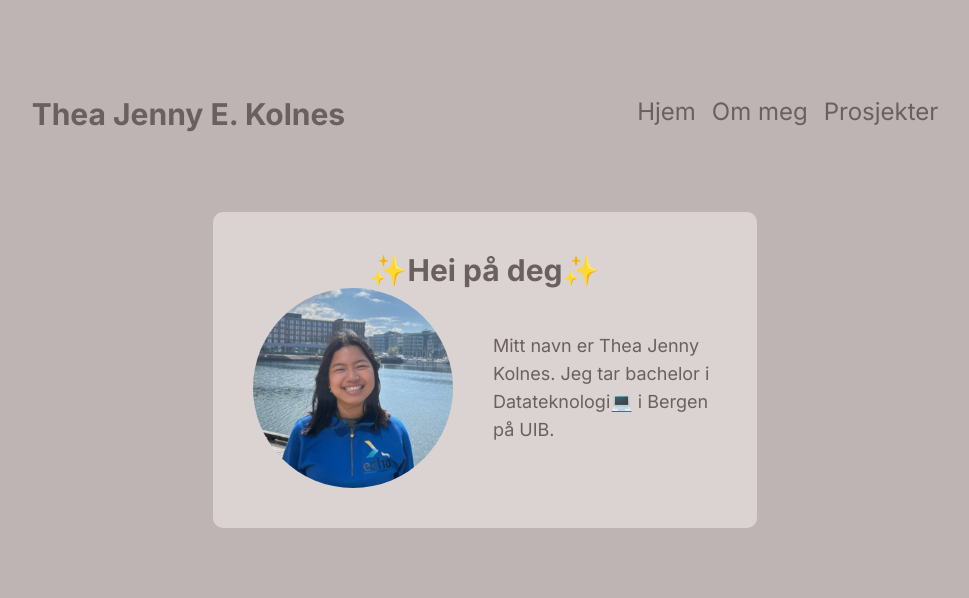
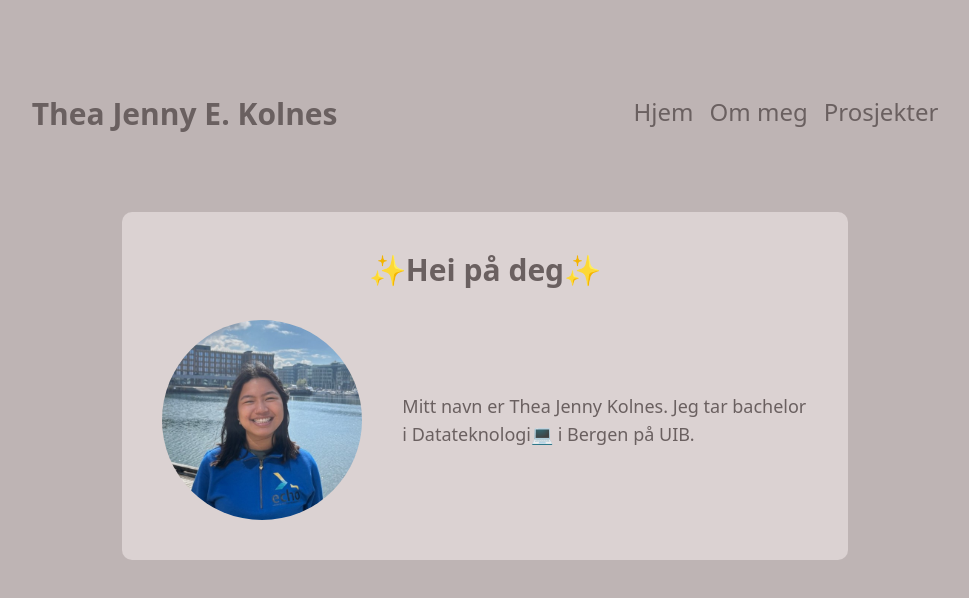
Before and after one commit to tjekol/homepage, a Next.js app in the folder my-app/: page / in a window 1280 px wide. Shown: the top 598 px of the page, without its empty margins (155-1124 px from the left). Built offline with nearby package versions, Linux system fonts and the light colour scheme.

Commit message:
added shad ui to project

```diff
--- a/my-app/src/app/globals.css
+++ b/my-app/src/app/globals.css
@@ -2,31 +2,77 @@
 @tailwind components;
 @tailwind utilities;
 
-:root {
-  --foreground-rgb: 0, 0, 0;
-  --background-start-rgb: 214, 219, 220;
-  --background-end-rgb: 255, 255, 255;
-}
+@layer base {
+  :root {
+    --background: 0 0% 100%;
+    --foreground: 20 14.3% 4.1%;
 
-@media (prefers-color-scheme: dark) {
-  :root {
-    --foreground-rgb: 255, 255, 255;
-    --background-start-rgb: 0, 0, 0;
-    --background-end-rgb: 0, 0, 0;
+    --card: 0 0% 100%;
+    --card-foreground: 20 14.3% 4.1%;
+
+    --popover: 0 0% 100%;
+    --popover-foreground: 20 14.3% 4.1%;
+
+    --primary: 24 9.8% 10%;
+    --primary-foreground: 60 9.1% 97.8%;
+
+    --secondary: 60 4.8% 95.9%;
+    --secondary-foreground: 24 9.8% 10%;
+
+    --muted: 60 4.8% 95.9%;
+    --muted-foreground: 25 5.3% 44.7%;
+
+    --accent: 60 4.8% 95.9%;
+    --accent-foreground: 24 9.8% 10%;
+
+    --destructive: 0 84.2% 60.2%;
+    --destructive-foreground: 60 9.1% 97.8%;
+
+    --border: 20 5.9% 90%;
+    --input: 20 5.9% 90%;
+    --ring: 20 14.3% 4.1%;
+
+    --radius: 0.5rem;
+  }
+
+  .dark {
+    --background: 20 14.3% 4.1%;
+    --foreground: 60 9.1% 97.8%;
+
+    --card: 20 14.3% 4.1%;
+    --card-foreground: 60 9.1% 97.8%;
+
+    --popover: 20 14.3% 4.1%;
+    --popover-foreground: 60 9.1% 97.8%;
+
+    --primary: 60 9.1% 97.8%;
+    --primary-foreground: 24 9.8% 10%;
+
+    --secondary: 12 6.5% 15.1%;
+    --secondary-foreground: 60 9.1% 97.8%;
+
+    --muted: 12 6.5% 15.1%;
+    --muted-foreground: 24 5.4% 63.9%;
+
+    --accent: 12 6.5% 15.1%;
+    --accent-foreground: 60 9.1% 97.8%;
+
+    --destructive: 0 62.8% 30.6%;
+    --destructive-foreground: 60 9.1% 97.8%;
+
+    --border: 12 6.5% 15.1%;
+    --input: 12 6.5% 15.1%;
+    --ring: 24 5.7% 82.9%;
   }
 }
 
-body {
-  color: rgb(var(--foreground-rgb));
-  background: linear-gradient(
-      to bottom,
-      transparent,
-      rgb(var(--background-end-rgb))
-    )
-    rgb(var(--background-start-rgb));
-}
-
 @layer base {
+  * {
+    @apply border-border;
+  }
+  body {
+    @apply bg-background text-foreground;
+  }
   h1 {
     @apply text-3xl;
   }
--- a/my-app/src/app/layout.tsx
+++ b/my-app/src/app/layout.tsx
@@ -1,8 +1,12 @@
 import type { Metadata } from 'next';
-import { Inter } from 'next/font/google';
+import { Inter as FontSans } from 'next/font/google';
 import './globals.css';
+import { cn } from '@/lib/utils';
 
-const inter = Inter({ subsets: ['latin'] });
+export const fontSans = FontSans({
+	subsets: ['latin'],
+	variable: '--font-sans',
+});
 
 export const metadata: Metadata = {
 	title: 'Create Next App',
@@ -16,7 +20,9 @@
 }) {
 	return (
 		<html lang="en">
-			<body className={inter.className}>{children}</body>
+			<body className={cn('min-h-screen bg-background font-sans antialiased',fontSans.variable)}>
+				{children}
+			</body>
 		</html>
 	);
 }
--- a/my-app/src/app/page.tsx
+++ b/my-app/src/app/page.tsx
@@ -3,19 +3,19 @@
 
 export default function Home() {
 	return (
-		<main className="flex min-h-screen flex-col items-center p-24 bg-primary">
+		<main className="flex min-h-screen flex-col items-center p-24 bg-lightbrown">
 			<div className='w-5/6 flex space-x-4 mb-20'>
-				<h1 className='text-dark grow font-bold'>Thea Jenny E. Kolnes</h1>
-				<h2 className='text-dark flex-none'>Hjem</h2>
-				<h2 className='text-dark flex-none'>Om meg</h2>
-				<h2 className='text-dark flex-none'>Prosjekter</h2>
+				<h1 className='text-darkbrown grow font-bold'>Thea Jenny E. Kolnes</h1>
+				<h2 className='text-darkbrown flex-none'>Hjem</h2>
+				<h2 className='text-darkbrown flex-none'>Om meg</h2>
+				<h2 className='text-darkbrown flex-none'>Prosjekter</h2>
 			</div>
 
-			<div className='w-1/2 bg-secondary rounded-[10px] p-10'>
-				<h1 className='text-dark font-bold text-center'>✨Hei på deg✨</h1>
+			<div className='w-2/3 bg-cream rounded-[10px] p-10 space-y-8'>
+				<h1 className='text-darkbrown font-bold text-center'>✨Hei på deg✨</h1>
 				<div className='flex justify-between space-x-10 items-center'>
 					<Image src={meg.src} width={200} height={200} alt={''} style={{borderRadius: '100px'}}/>
-					<p className='text-lg text-dark'>Mitt navn er Thea Jenny Kolnes. Jeg tar bachelor i Datateknologi💻 i Bergen på UIB.</p>
+					<p className='text-lg text-darkbrown'>Mitt navn er Thea Jenny Kolnes. Jeg tar bachelor i Datateknologi💻 i Bergen på UIB.</p>
 				</div>
 			</div>
 
--- /dev/null
+++ b/my-app/src/components/ui/button.tsx
@@ -0,0 +1,56 @@
+import * as React from "react"
+import { Slot } from "@radix-ui/react-slot"
+import { cva, type VariantProps } from "class-variance-authority"
+
+import { cn } from "@/lib/utils"
+
+const buttonVariants = cva(
+  "inline-flex items-center justify-center rounded-md text-sm font-medium ring-offset-background transition-colors focus-visible:outline-none focus-visible:ring-2 focus-visible:ring-ring focus-visible:ring-offset-2 disabled:pointer-events-none disabled:opacity-50",
+  {
+    variants: {
+      variant: {
+        default: "bg-primary text-primary-foreground hover:bg-primary/90",
+        destructive:
+          "bg-destructive text-destructive-foreground hover:bg-destructive/90",
+        outline:
+          "border border-input bg-background hover:bg-accent hover:text-accent-foreground",
+        secondary:
+          "bg-secondary text-secondary-foreground hover:bg-secondary/80",
+        ghost: "hover:bg-accent hover:text-accent-foreground",
+        link: "text-primary underline-offset-4 hover:underline",
+      },
+      size: {
+        default: "h-10 px-4 py-2",
+        sm: "h-9 rounded-md px-3",
+        lg: "h-11 rounded-md px-8",
+        icon: "h-10 w-10",
+      },
+    },
+    defaultVariants: {
+      variant: "default",
+      size: "default",
+    },
+  }
+)
+
+export interface ButtonProps
+  extends React.ButtonHTMLAttributes<HTMLButtonElement>,
+    VariantProps<typeof buttonVariants> {
+  asChild?: boolean
+}
+
+const Button = React.forwardRef<HTMLButtonElement, ButtonProps>(
+  ({ className, variant, size, asChild = false, ...props }, ref) => {
+    const Comp = asChild ? Slot : "button"
+    return (
+      <Comp
+        className={cn(buttonVariants({ variant, size, className }))}
+        ref={ref}
+        {...props}
+      />
+    )
+  }
+)
+Button.displayName = "Button"
+
+export { Button, buttonVariants }
--- /dev/null
+++ b/my-app/src/lib/utils.ts
@@ -0,0 +1,6 @@
+import { type ClassValue, clsx } from 'clsx';
+import { twMerge } from 'tailwind-merge';
+
+export function cn(...inputs: ClassValue[]) {
+	return twMerge(clsx(inputs));
+}
--- /dev/null
+++ b/my-app/tailwind.config.js
@@ -0,0 +1,79 @@
+/** @type {import('tailwindcss').Config} */
+module.exports = {
+	darkMode: ['class'],
+	content: [
+		'./pages/**/*.{ts,tsx}',
+		'./components/**/*.{ts,tsx}',
+		'./app/**/*.{ts,tsx}',
+		'./src/**/*.{ts,tsx}',
+	],
+	theme: {
+		container: {
+			center: true,
+			padding: '2rem',
+			screens: {
+				'2xl': '1400px',
+			},
+		},
+		extend: {
+			colors: {
+				border: 'hsl(var(--border))',
+				input: 'hsl(var(--input))',
+				ring: 'hsl(var(--ring))',
+				background: 'hsl(var(--background))',
+				foreground: 'hsl(var(--foreground))',
+				primary: {
+					DEFAULT: 'hsl(var(--primary))',
+					foreground: 'hsl(var(--primary-foreground))',
+				},
+				secondary: {
+					DEFAULT: 'hsl(var(--secondary))',
+					foreground: 'hsl(var(--secondary-foreground))',
+				},
+				destructive: {
+					DEFAULT: 'hsl(var(--destructive))',
+					foreground: 'hsl(var(--destructive-foreground))',
+				},
+				muted: {
+					DEFAULT: 'hsl(var(--muted))',
+					foreground: 'hsl(var(--muted-foreground))',
+				},
+				accent: {
+					DEFAULT: 'hsl(var(--accent))',
+					foreground: 'hsl(var(--accent-foreground))',
+				},
+				popover: {
+					DEFAULT: 'hsl(var(--popover))',
+					foreground: 'hsl(var(--popover-foreground))',
+				},
+				card: {
+					DEFAULT: 'hsl(var(--card))',
+					foreground: 'hsl(var(--card-foreground))',
+				},
+				lightbrown: '#BEB4B4',
+				darkbrown: '#6A6060',
+				cream: '#DBD2D2'
+			},
+			borderRadius: {
+				lg: 'var(--radius)',
+				md: 'calc(var(--radius) - 2px)',
+				sm: 'calc(var(--radius) - 4px)',
+			},
+			keyframes: {
+				'accordion-down': {
+					from: { height: 0 },
+					to: { height: 'var(--radix-accordion-content-height)' },
+				},
+				'accordion-up': {
+					from: { height: 'var(--radix-accordion-content-height)' },
+					to: { height: 0 },
+				},
+			},
+			animation: {
+				'accordion-down': 'accordion-down 0.2s ease-out',
+				'accordion-up': 'accordion-up 0.2s ease-out',
+			},
+		},
+	},
+	plugins: [require('tailwindcss-animate')],
+};
--- a/my-app/tailwind.config.ts
+++ /dev/null
@@ -1,25 +0,0 @@
-import type { Config } from 'tailwindcss';
-
-const config: Config = {
-	content: [
-		'./src/pages/**/*.{js,ts,jsx,tsx,mdx}',
-		'./src/components/**/*.{js,ts,jsx,tsx,mdx}',
-		'./src/app/**/*.{js,ts,jsx,tsx,mdx}',
-	],
-	theme: {
-		extend: {
-			backgroundImage: {
-				'gradient-radial': 'radial-gradient(var(--tw-gradient-stops))',
-				'gradient-conic':
-          'conic-gradient(from 180deg at 50% 50%, var(--tw-gradient-stops))',
-			},
-			colors: {
-				'primary': '#BEB4B4',
-				'secondary': '#DBD2D2',
-				'dark': '#6A6060',
-			},
-		},
-	},
-	plugins: [],
-};
-export default config;
```
Also changed, not shown: my-app/package.json (+7 -1 lines), my-app/components.json (added), 1 other file (tests, documents, lock files or other folders).
